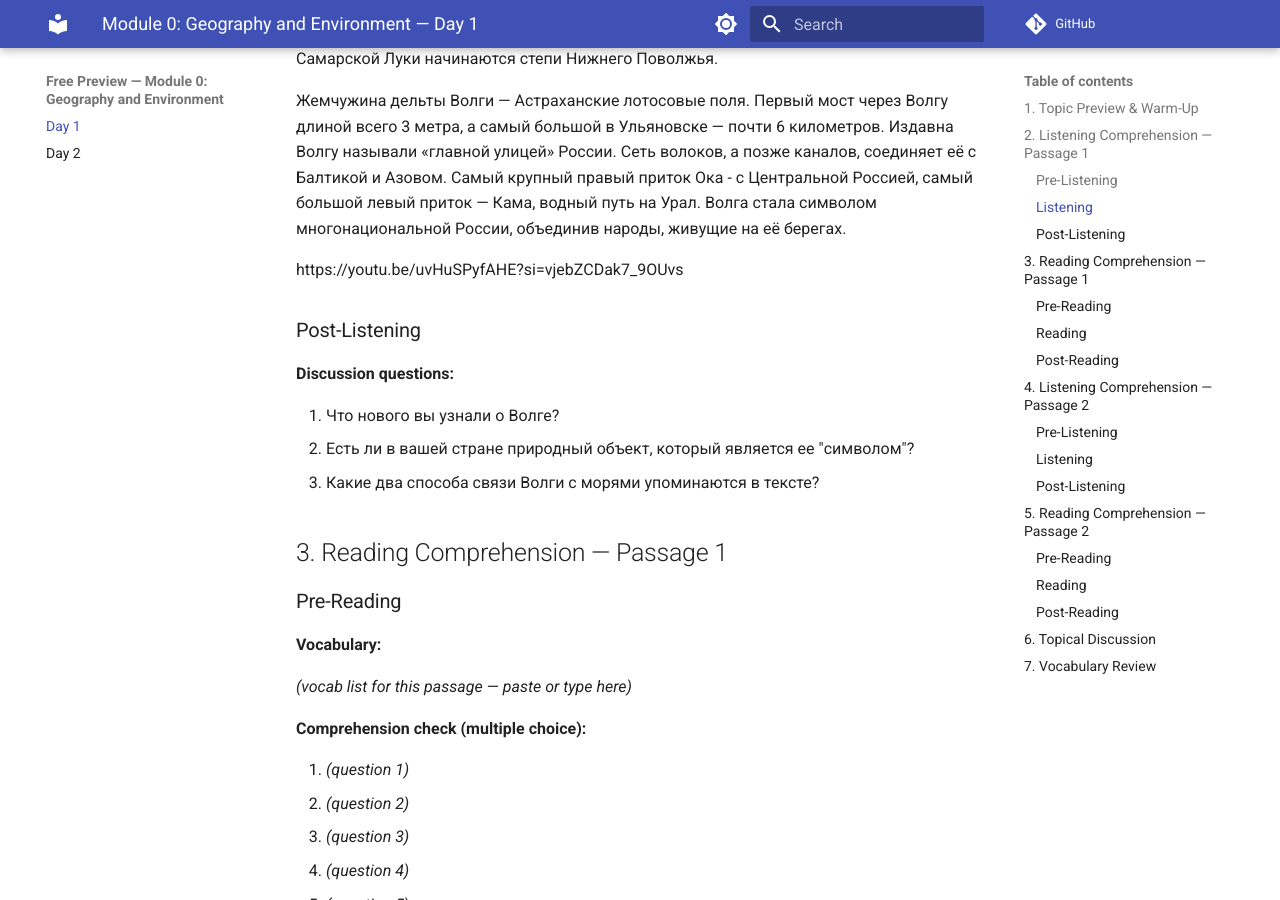
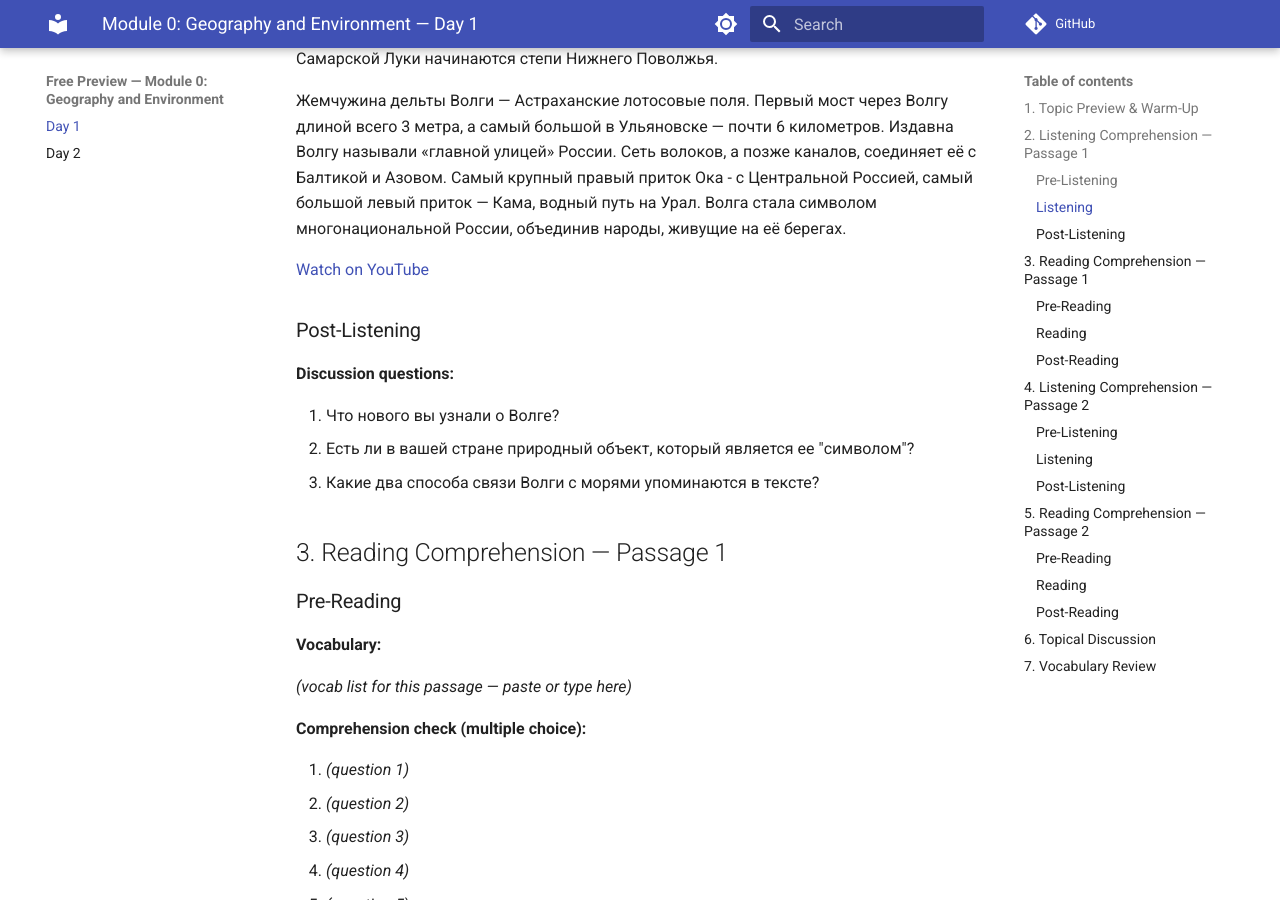
Before and after one commit to 16Felix-star/russian-course, an MkDocs documentation site: the page built from docs/Free Preview/Module 0_ Geography and Environment/Day 1.md, in a window 1280 px wide and 900 px high, scrolled down 1859 px. Built offline with MkDocs 1.6.1 and Material for MkDocs 9.7.7, drawn with Linux system fonts in a browser that asks for light colours; comment, search, counter and statistics services are not loaded.

Commit message:
Latest changes

```diff
--- a/docs/Free Preview/Module 0_ Geography and Environment/Day 1.md
+++ b/docs/Free Preview/Module 0_ Geography and Environment/Day 1.md
@@ -81,7 +81,7 @@ D) It has no historical importance.
 
 Жемчужина дельты Волги — Астраханские лотосовые поля. Первый мост через Волгу длиной всего 3 метра, а самый большой в Ульяновске — почти 6 километров. Издавна Волгу называли «главной улицей» России. Сеть волоков, а позже каналов, соединяет её с Балтикой и Азовом. Самый крупный правый приток Ока - c Центральной Россией, самый большой левый приток — Кама, водный путь на Урал. Волга стала символом многонациональной России, объединив народы, живущие на её берегах.
 
-https://youtu.be/uvHuSPyfAHE?si=vjebZCDak7_9OUvs
+[Watch on YouTube](https://youtu.be/uvHuSPyfAHE)
 
 ### Post-Listening
 
```
Also changed, not shown: 2 other files.
